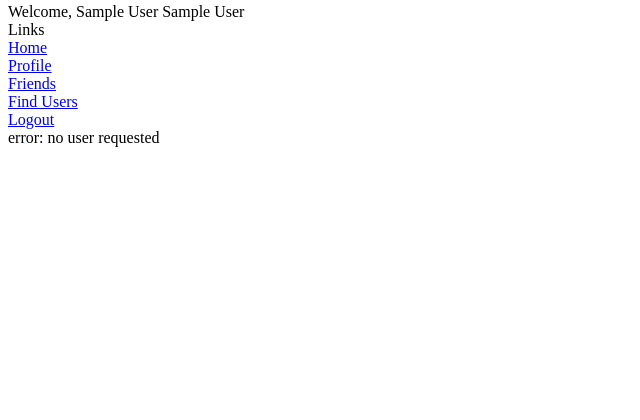
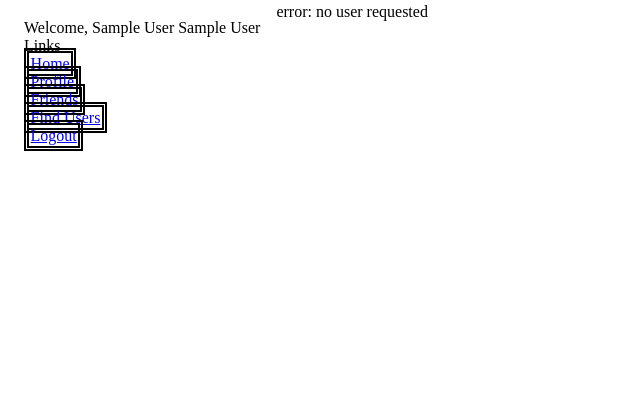
Before and after one commit to gik0geck0/csci445_social_network, a PHP site: page /profile.php in a window 1280 px wide. Shown: the part 109-529 px from the top of the page, without its empty margins (0-640 px from the left). Run offline with PHP 8.4, Linux system fonts and the light colour scheme; the visitor is signed in with stand-in values (Sample User, id 1).

Commit message:
Begin styling work.

```diff
--- a/footer.php
+++ b/footer.php
@@ -1,2 +1,3 @@
+		</div>
 	</body>
 <html>
--- a/header.php
+++ b/header.php
@@ -4,4 +4,4 @@
 	    <link href="team10Style.css" rel="stylesheet">
 	</head>
 	<body>
-		<img src="LogoL.png" alt="Header Logo" height="100" width="600">
+		<img id="headImage" src="LogoL.png" alt="Header Logo" height="100" width="600">
--- a/headerLoggedin.php
+++ b/headerLoggedin.php
@@ -1,3 +1,4 @@
 <?php include("header.php") ?>
 <?php include("checkLogin.php"); ?>
+<div id="pageContainer">
 <?php include("menu.php"); ?>
--- a/menu.php
+++ b/menu.php
@@ -15,14 +15,14 @@
 			Welcome, <?= $firstRow[0] ?>
 			<div id="links">
 				Links <br/>
-				<a href="home.php" >Home</a> <br/>
+				<a class="menulink" href="home.php" >Home</a> <br/>
 				<?php
 					$user = $_SESSION['user'];
-					echo '<a href="profile.php?target='.$user.'" >Profile</a> <br/>';
-					echo '<a href="friends.php?user='.$user.'" >Friends</a> <br/>';
+					echo '<a class="menulink" href="profile.php?target='.$user.'" >Profile</a> <br/>';
+					echo '<a class="menulink" href="friends.php?user='.$user.'" >Friends</a> <br/>';
 				?>
-					<a href="search.php" >Find Users</a> <br/>
-					<a href="logout.php" >Logout</a> <br/>
+					<a class="menulink" href="search.php" >Find Users</a> <br/>
+					<a class="menulink" href="logout.php" >Logout</a> <br/>
 
 			</div>
 		</div>
--- a/profile.php
+++ b/profile.php
@@ -1,4 +1,5 @@
 <?php include("headerLoggedin.php"); ?>
+<div id="contentContainer">
 <div id="statuses">
 </div>
 <div id="info">
@@ -28,13 +29,13 @@
 	$info = $db->query($info_query);
 	if($info->num_rows != 0) {
 		$user_info = $info->fetch_assoc();
+		echo '<p><img src="image_file.php?image_id='.$user_info['ImageID'].'"></p>';
 		echo "<p>First Name: ".$user_info['FirstName']."</p>";
 		echo "<p>Last Name: ".$user_info['LastName']."</p>";
 		echo "<p>Gender: ".$user_info['Gender']."</p>";
 		echo "<p>Email: ".$user_info['Email']."</p>";
 		echo "<p>Age: ".$user_info['Age']."</p>";
 		echo "<p>Location: ".$user_info['Location']."</p>";
-		echo '<p><img src="image_file.php?image_id='.$user_info['ImageID'].'"></p>';
 	} else {
 		echo "invalid user requested";
 	}
@@ -191,4 +192,5 @@
 	} // end else
 	?>
 </div>
+</div>
 <?php include("footer.php"); ?>
--- a/team10Style.css
+++ b/team10Style.css
@@ -5,3 +5,20 @@
     margin: 0.25em;
     padding: 0.5em;
 }
+
+.menulink{
+	margin-top: 1em;
+	padding: 0.1em;
+	border: 5px;
+	border-style: double;
+	border-color: black;
+}
+
+#menu{
+	float: left;
+	margin: 1em;
+}
+
+#contentContainer{
+	float: left;
+}
```
Also changed, not shown: processUpdate.php (added, +97 -0 lines).
